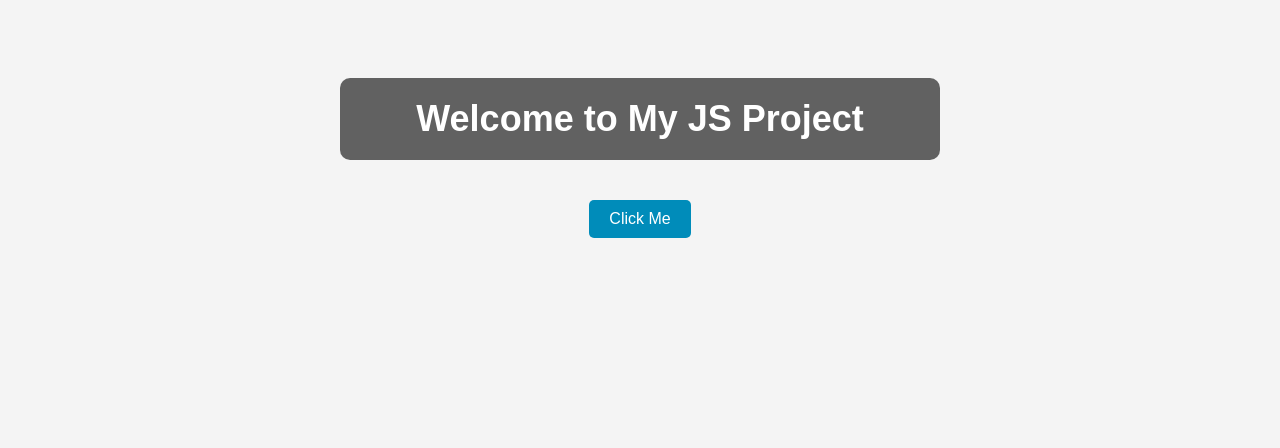
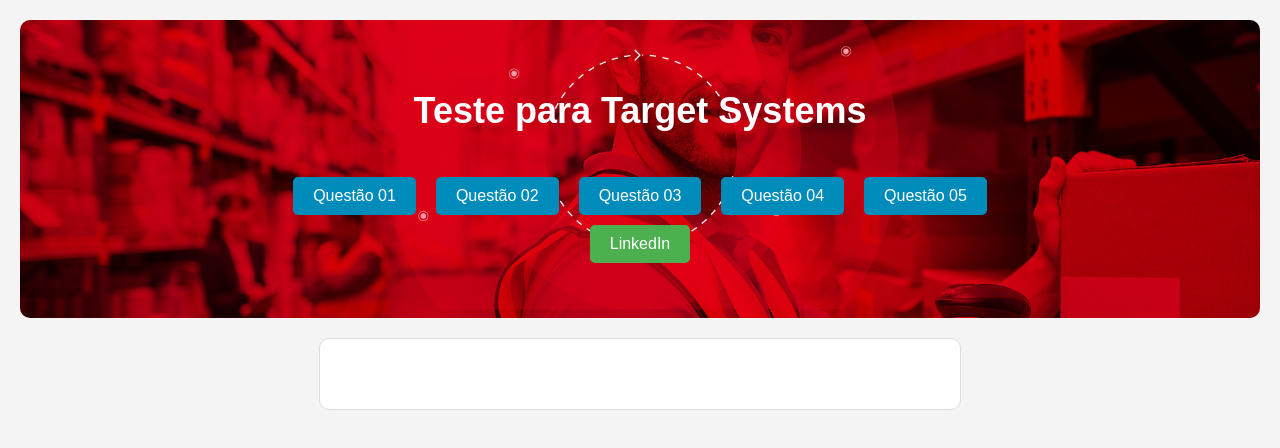
Before and after one commit to jrafagnin/projeto-target, a plain HTML site: page index.html in a window 1280 px wide. Drawn offline with Linux system fonts and the light colour scheme.

Commit message:
primeira base para o projeto

```diff
--- a/index.html
+++ b/index.html
@@ -13,17 +13,28 @@
     <div class="banner">
         <!-- Div para o título -->
         <div class="title-section">
-            <h1>Welcome to My JS Project</h1>
+            <h1>Teste para Target Systems</h1>
         </div>
 
-        <!-- Div para o conteúdo, como o banner e os botões -->
+        <!-- Div para o conteúdo, incluindo os botões -->
         <div class="content-section">
-            <button id="myButton">Click Me</button>
+            <div class="button-container">
+                <button id="button1" onclick="changeMessage('Title 1', 'Development 1', 'Answer 1')">Questão 01</button>
+                <button id="button2" onclick="changeMessage('Title 2', 'Development 2', 'Answer 2')">Questão 02</button>
+                <button id="button3" onclick="changeMessage('Title 3', 'Development 3', 'Answer 3')">Questão 03</button>
+                <button id="button4" onclick="changeMessage('Title 4', 'Development 4', 'Answer 4')">Questão 04</button>
+                <button id="button5" onclick="changeMessage('Title 5', 'Development 5', 'Answer 5')">Questão 05</button>
+            </div>
+            <button id="externalLinkButton">LinkedIn</button>
         </div>
     </div>
 
     <!-- Mensagem será exibida aqui -->
-    <p id="message"></p>
+    <div id="message-container">
+        <div id="message-title"></div>
+        <div id="message-development"></div>
+        <div id="message-answer"></div>
+    </div>
 
     <!-- Script JavaScript -->
     <script src="script.js"></script>
--- a/script.js
+++ b/script.js
@@ -20,11 +20,12 @@
 // o algoritmo mostra que com esse loop o codigo sera executado 11 vezes e cada execucao ira incrementar na variavel SOMA o valor atual de K.
 // levando isso em consideracao, ao final do processamento o valor da variavel soma sera
 
-const myButton = document.getElementById('myButton');
-const message = document.getElementById('message');
+function changeMessage(title, development, answer) {
+  document.getElementById('message-title').textContent = title;
+  document.getElementById('message-development').textContent = development;
+  document.getElementById('message-answer').textContent = answer;
+}
 
-// Botao para primeira questao
-myButton.addEventListener('click', function() {
-    // Alterar o conteúdo do parágrafo quando o botão for clicado
-    message.textContent = 'Hello, you clicked the button!';
+document.getElementById('externalLinkButton').addEventListener('click', function() {
+  window.location.href = 'https://www.linkedin.com/in/jo%C3%A3o-vitor-rafagnin-611678129/'; // Substitua pelo URL desejado
 });
--- a/style.css
+++ b/style.css
@@ -4,23 +4,24 @@ body {
     background-color: #f4f4f4;
     text-align: center;
     padding: 20px;
+    margin: 0; /* Remova a margem padrão do body */
 }
 
 /* Estilos para a div do banner */
 .banner {
-    background-image: url('banner-image.jpg'); /* Caminho da imagem do banner */
+    background-image: url('assets/banner-target.jpg'); /* Caminho da imagem do banner */
     background-size: cover; /* Cobrir toda a área */
     background-position: center; /* Centralizar imagem */
     padding: 50px 20px; /* Espaçamento interno */
     border-radius: 10px; /* Bordas arredondadas */
     color: white; /* Cor do texto */
-    max-width: 600px; /* Largura máxima */
-    margin: 0 auto; /* Centraliza a div na página */
+    width: 100%; /* Ocupa 100% da largura da tela */
+    box-sizing: border-box; /* Inclui o padding e border na largura total */
+    position: relative; /* Para garantir que o banner ocupe a largura total */
 }
 
 /* Div para o título */
 .title-section {
-    background: rgba(0, 0, 0, 0.6); /* Fundo semitransparente */
     padding: 20px;
     border-radius: 10px;
     margin-bottom: 20px;
@@ -34,16 +35,23 @@ body {
     color: #fff;
 }
 
-/* Div para o conteúdo, incluindo o botão */
+/* Div para o conteúdo, incluindo os botões */
 .content-section {
     display: flex;
-    justify-content: center;
+    flex-direction: column;
     align-items: center;
-    flex-direction: column;
 }
 
-/* Estilos para o botão */
-#myButton {
+/* Container para os botões */
+.button-container {
+    display: flex;
+    justify-content: center;
+    flex-wrap: wrap; /* Permite que os botões se movam para a linha seguinte em telas menores */
+    gap: 10px; /* Espaço entre os botões */
+}
+
+/* Estilos para os botões */
+button {
     background-color: #008CBA;
     color: white;
     padding: 10px 20px;
@@ -51,18 +59,54 @@ body {
     border-radius: 5px;
     cursor: pointer;
     font-size: 16px;
-    margin-top: 20px;
+    margin: 5px; /* Adiciona um espaço ao redor dos botões */
 }
 
-#myButton:hover {
+button:hover {
     background-color: #005f73;
 }
 
+/* Estilos para o botão do link externo */
+#externalLinkButton {
+    background-color: #4CAF50; /* Cor diferente para destacar o botão de link externo */
+}
+
+#externalLinkButton:hover {
+    background-color: #45a049;
+}
+
 /* Estilos para a mensagem abaixo do banner */
-#message {
+#message-container {
     margin-top: 20px;
     font-size: 18px;
     color: #005f73;
     max-width: 600px;
     margin: 20px auto; /* Centraliza abaixo do banner */
+    display: flex;
+    flex-direction: column; /* Exibe os elementos em coluna */
+    align-items: center;
+    max-height: 200px; /* Altura máxima da área de mensagem */
+    overflow-y: auto; /* Adiciona rolagem vertical se o conteúdo ultrapassar a altura máxima */
+    padding: 20px; /* Adiciona um pouco de preenchimento */
+    border: 1px solid #ddd; /* Adiciona uma borda para separar a área da mensagem */
+    border-radius: 10px; /* Bordas arredondadas */
+    background-color: #fff; /* Fundo branco para destacar o texto */
 }
+
+/* Estilos para as partes da mensagem */
+#message-title, #message-development, #message-answer {
+    margin-bottom: 10px; /* Espaçamento entre as partes da mensagem */
+    width: 100%; /* Garante que cada parte ocupe a largura disponível */
+}
+
+#message-title {
+    font-weight: bold;
+}
+
+#message-development {
+    font-style: italic;
+}
+
+#message-answer {
+    font-weight: normal;
+}
```
